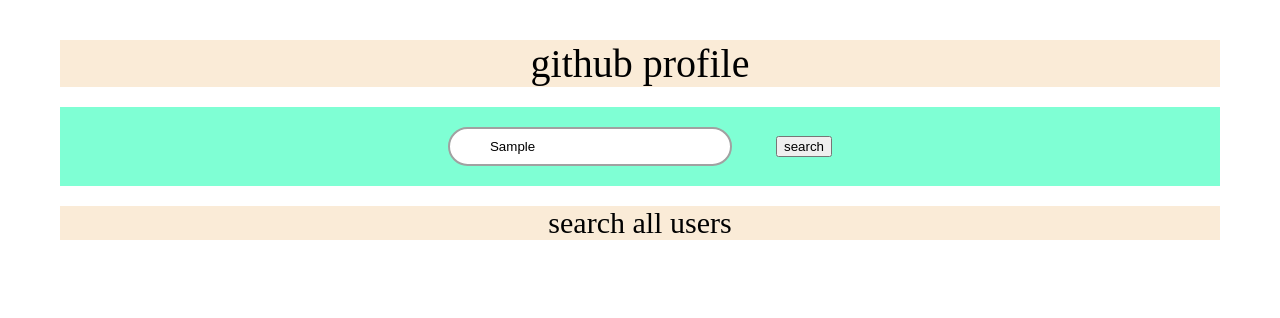
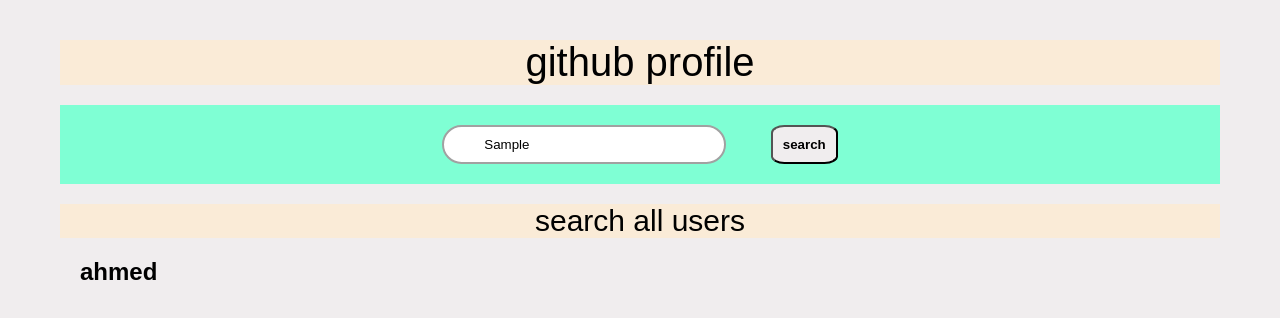
Before and after one commit to ahmedg99/project-git-users, a plain HTML site: page index.html in a window 1280 px wide. Both pictures are taken after typing "Sample" into the empty fields and a click on the button "search". Drawn offline with Linux system fonts and the light colour scheme.

Commit message:
commit html

```diff
--- a/index.html
+++ b/index.html
@@ -6,6 +6,7 @@
     <meta name="viewport" content="width=device-width, initial-scale=1.0">
     <title>mini Project git users</title>
     <link rel="stylesheet" href="style.css">
+    <script src="script.js" defer></script>
 </head>
 <body>
 <!--  section title  -->
@@ -16,7 +17,7 @@
 <!--  section search bar   -->
 <section class="searchBar">
 <input class="i1" type="text">
-<button>search</button>
+<button onclick="putName()">search</button>
 </section>
 
 
@@ -25,7 +26,9 @@
    search all users
 </section>
 
+<main id="main">
 
+</main>
 
 
 </body>
--- a/script.js
+++ b/script.js
@@ -0,0 +1,9 @@
+var main = document.getElementById('main');
+
+
+function putName() {
+    const h2 = document.createElement('h2');
+    h2.innerHTML =  'ahmed ';
+    main.appendChild(h2);
+    console.log("ahmed");
+}
--- a/style.css
+++ b/style.css
@@ -1,6 +1,8 @@
 * {
     margin: 20px;
    /* padding: 20px;*/
+   background-color: #f0edee;
+   font-family: sans-serif;
 }
 
 
@@ -16,7 +18,6 @@
     text-align: center;
 }
 
-
 .title > .i1 {
 border-radius: 20%;
 }
@@ -30,6 +31,15 @@ input {
     border-radius: 25px;
     }
 
+button {
+    border-radius: 20%;
+    padding: 10px;
+    font-weight: 600;
+
+
+}
+
+
 
 .searchBar {
     background-color: aquamarine;
```
Also changed, not shown: 1 other file.
